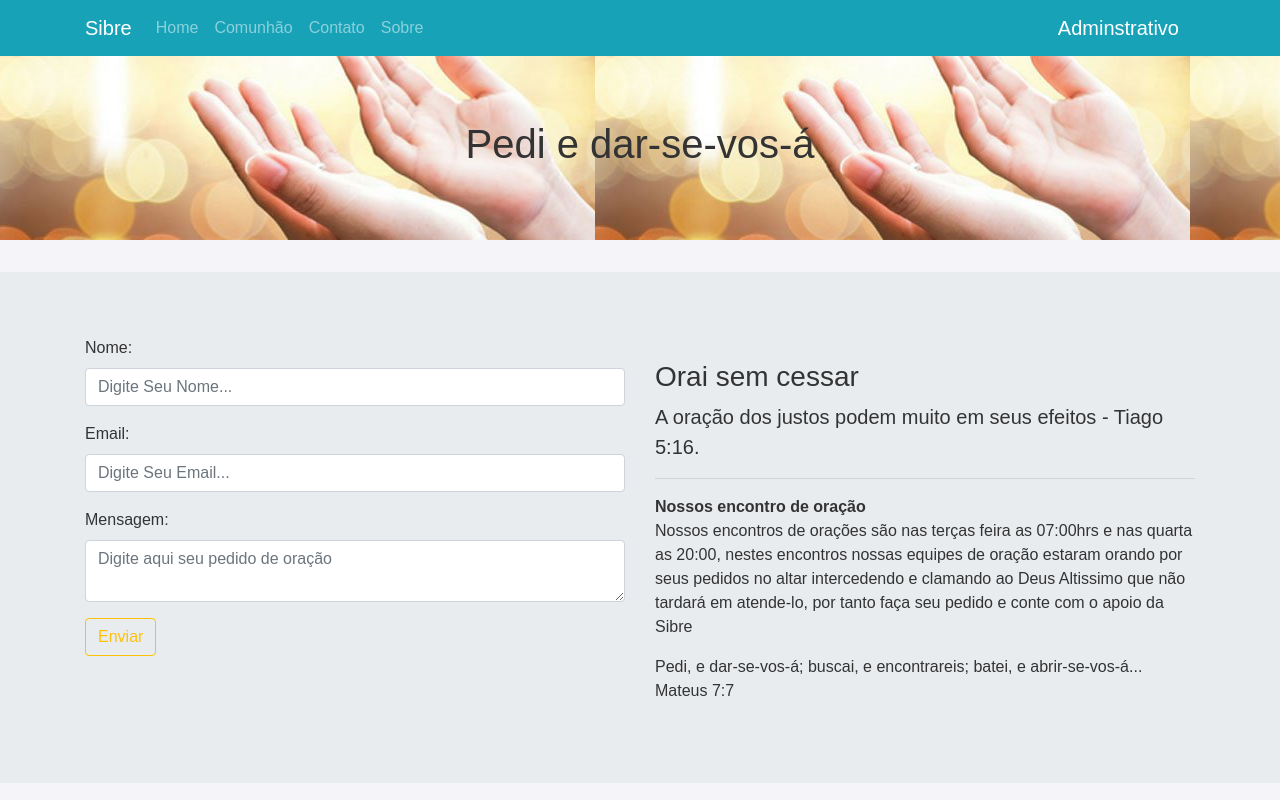
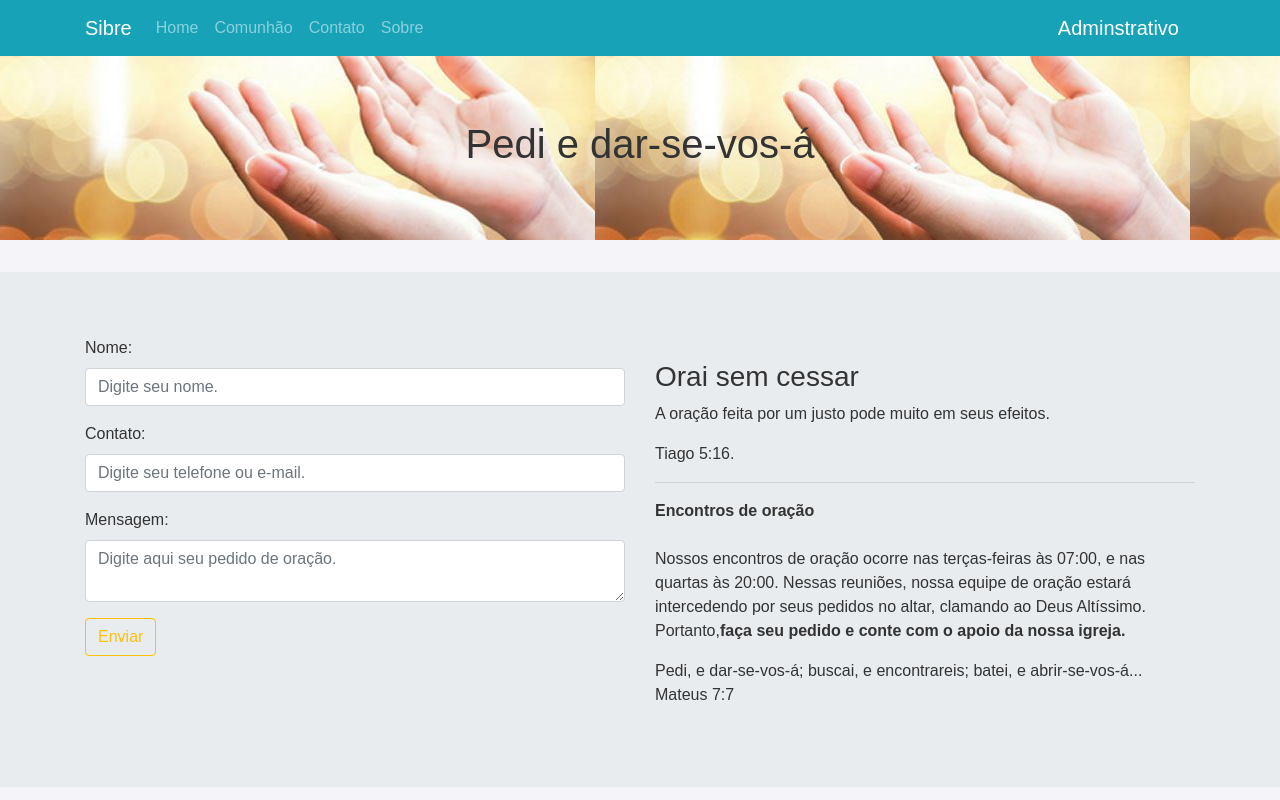
Before and after one commit to Ernilson/Ernilson-front2-sibre-react-next, a Next.js app: page /oracao in a window 1280 px wide. Shown: the top 800 px of the page. Built offline with nearby package versions, Linux system fonts and the light colour scheme.

Commit message:
Ajuste na página de Oração.

```diff
--- a/pages/oracao.js
+++ b/pages/oracao.js
@@ -6,7 +6,6 @@ import RodaPe from '../componete/RodaPe';
 import { Jumbotron, Container, Form, FormGroup, Input, Label, Button } from 'reactstrap';
 
 const Oracao = () => {
-
     const [oracao, setOracao] = useState({
         nome: '',
         email: '',
@@ -27,55 +26,56 @@ const Oracao = () => {
             email: '',
             msg: ''
         });
-      };
+    };
 
-    const envMsg = async e => {
+    const envMsg = async (e) => {
         e.preventDefault();
-        console.log(oracao);
         if (!validate()) return;
-        setResponse({ formSave: true })
+        setResponse({ formSave: true });
 
         try {
-            const res = await fetch(`https://sibre2023.com.br/oracao/gravar`, {
+            const res = await fetch(`http://localhost:8080/oracao`, {
                 method: `POST`,
                 body: JSON.stringify(oracao),
                 headers: { 'Content-Type': 'application/json' }
             });
 
+            if (!res.ok) {
+                throw new Error(`Erro na requisição: ${res.status} ${res.statusText}`);
+            }
+
             const responseEnv = await res.json();
-            console.log(responseEnv);
-            if (responseEnv.error) {
-                setResponse({
-                    formSave: false,
-                    type: 'error',
-                    message: responseEnv.message
-                })
-            } else {
-                setResponse({
-                    formSave: true,
-                    type: 'success',
-                    message: responseEnv.message
-                });
+
+            const message = responseEnv.message || (responseEnv.error ? 'Erro ao salvar mensagem.' : 'Seu pedido foi cadastrado com sucesso. Nossa equipe de oração intercederá por você.');
+
+            setResponse({
+                formSave: true,
+                type: responseEnv.error ? 'error' : 'success',
+                message: message
+            });
+
+            if (!responseEnv.error) {
+                limparCampos();
             }
-            limparCampos();
+
         } catch (err) {
+            console.error("Erro no envio da mensagem:", err);
             setResponse({
                 formSave: false,
-                type: 'success',
-                message: ' Mensagem enviada com sucesso!',
-                formSuccess: true
-
+                type: 'error',
+                message: 'Erro ao enviar a mensagem. Tente novamente mais tarde.'
             });
         }
-    }
+    };
 
     const validate = () => {
-        if (!oracao.nome) return setResponse({ type: 'error', message: 'Preenchemento do campo Nome é obrigatório!' });
-        if (!oracao.msg) return setResponse({ type: 'error', message: 'Preenchemento da mensagem é obrigatório!' });
+        if (!oracao.nome) return setResponse({ type: 'error', message: 'Preenchimento do campo Nome é obrigatório!' });
+        if (!oracao.msg) return setResponse({ type: 'error', message: 'Preenchimento da mensagem é obrigatório!' });
         return true;
-    }
+    };
 
-    return (<div>
+    return (
+    <div>
             <Head>
                 <title>Oração</title>
                 <meta name='robots' content='index, follow' />
@@ -109,17 +109,24 @@ const Oracao = () => {
                             <Form onSubmit={envMsg}>
                                 <FormGroup>
                                     <Label for="nome">Nome:</Label>
-                                    <Input type="text" name="nome" id="nome" placeholder="Digite Seu Nome..."
+                                    <Input type="text" name="nome" id="nome" placeholder="Digite seu nome."  value={oracao.nome}
                                         onChange={onchangeInput} />
                                 </FormGroup>
                                 <FormGroup>
-                                    <Label for="email">Email:</Label>
-                                    <Input type="email" name="email" id="email" placeholder="Digite Seu Email..."
+                                    <Label for="email">Contato:</Label>
+                                    <Input
+                                        type="text"
+                                        name="email"
+                                        id="email"
+                                        placeholder="Digite seu telefone ou e-mail."
+                                        value={oracao.email}
+                                        pattern=".*"
+                                        title="Por favor, insira um telefone ou um e-mail válido."
                                         onChange={onchangeInput} />
                                 </FormGroup>
                                 <FormGroup>
                                     <Label for="msg">Mensagem:</Label>
-                                    <Input type="textarea" name="msg" id="mgs" placeholder="Digite aqui seu pedido de oração"
+                                    <Input type="textarea" name="msg" id="mgs" placeholder="Digite aqui seu pedido de oração."  value={oracao.msg}  pattern=".*"
                                         onChange={onchangeInput} />
                                 </FormGroup>
                                 {response.formSave ? <Button type="submit" outline color="warning" disabled>Enviar...
@@ -127,26 +134,23 @@ const Oracao = () => {
                             </Form>
                         </div>
                         <div className="col-md-6"><br />
-                            <h3 className="featurette-heading">Orai sem cessar </h3>
-                            <p className="lead">A oração dos justos podem muito em seus efeitos - Tiago 5:16.</p>
-                            <hr />
-                            <address>
-                                <strong>Nossos encontro de oração</strong><br />
-                               <p> Nossos encontros de orações são nas terças feira as 07:00hrs e nas
-                                quarta as 20:00, nestes encontros nossas equipes de
-                                oração estaram orando por seus pedidos no altar intercedendo e clamando
-                                ao Deus Altissimo que não tardará em atende-lo, por tanto faça seu pedido
-                                e conte com o apoio da Sibre</p>
-                                Pedi, e dar-se-vos-á; buscai, e encontrareis; batei, e abrir-se-vos-á...<br />
-                                Mateus 7:7 <br />
-                            </address>
+                        <h3 className="featurette-heading">Orai sem cessar</h3>
+                        <p>A oração feita por um justo pode muito em seus efeitos.</p>
+                        <p>Tiago 5:16.</p>
+                        <hr />
+                        <address>
+                            <strong>Encontros de oração</strong><br /><br />
+                            <p>Nossos encontros de oração ocorre nas terças-feiras às 07:00, e nas quartas às 20:00. Nessas reuniões, nossa
+                            equipe de oração estará intercedendo por seus pedidos no altar, clamando ao Deus Altíssimo. Portanto,
+                            <strong>faça seu pedido e conte com o apoio da nossa igreja.</strong></p>
+                            Pedi, e dar-se-vos-á; buscai, e encontrareis; batei, e abrir-se-vos-á...<br />
+                            Mateus 7:7 <br />
+                        </address>
                         </div>
                     </div>
                 </Container>
             </Jumbotron>
             <RodaPe />
     </div>)
-
 }
-
 export default Oracao;
```
